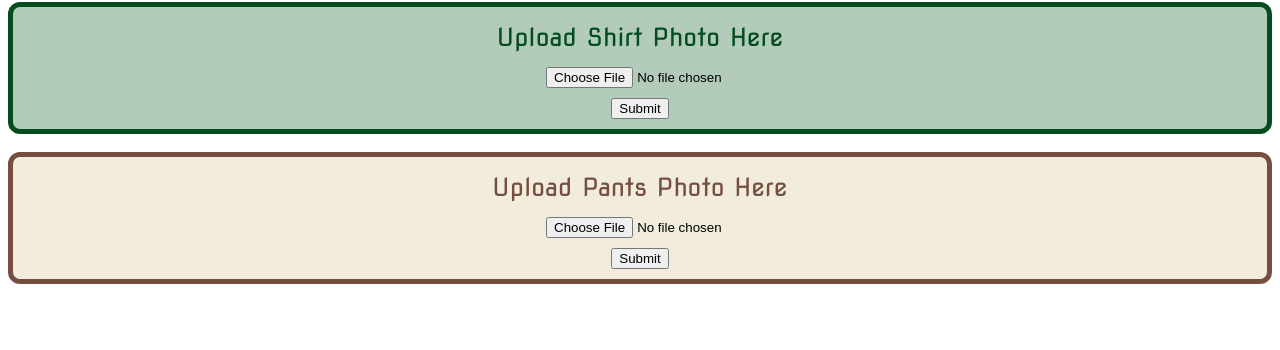
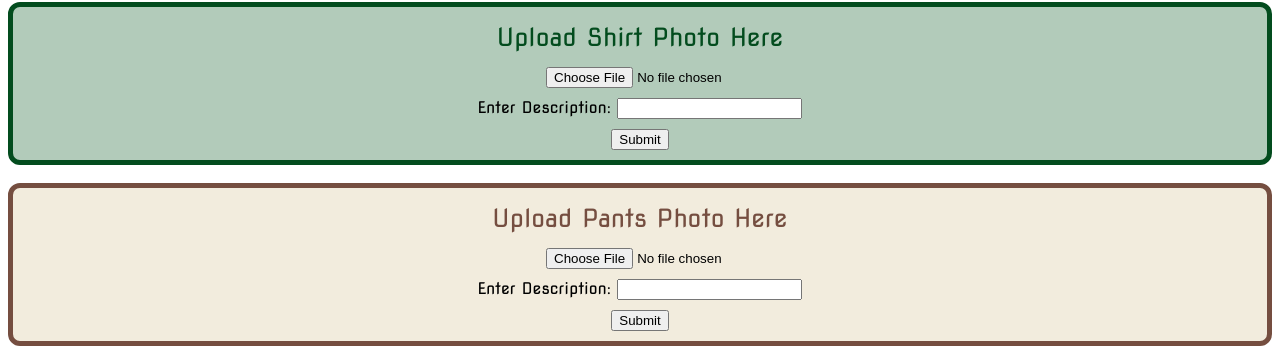
Before and after one commit to njtchang/fithub, a SvelteKit app in the folder frontend/: page /upload in a window 1280 px wide. Shown: the part 473-823 px from the top of the page. Before the commit the page ends 800 px from the top, so only its background shows below. Built offline with nearby package versions, Linux system fonts and the light colour scheme.

Commit message:
put in textbox

```diff
--- a/frontend/src/routes/upload/+page.svelte
+++ b/frontend/src/routes/upload/+page.svelte
@@ -69,6 +69,9 @@
 				required
 			/>
 		</div>
+        <div class="text-field">
+            Enter Description: <input type="text">
+        </div>
 		<div class="submit-button">
 			<button type="submit" on:click={() => sendImage('shirt')}>Submit</button>
 		</div>
@@ -84,6 +87,9 @@
 			<label for="file"></label>
 			<input type="file" id="pantsfile" name="file" accept=".jpg, .jpeg, .png, .webp" required />
 		</div>
+        <div class="text-field">
+            Enter Description: <input type="text">
+        </div>
 		<div class="submit-button">
 			<button type="submit" on:click={() => sendImage('pants')}>Submit</button>
 		</div>
@@ -91,6 +97,11 @@
 </div>
 
 <style>
+    .text-field {
+        text-align:center;
+        font-family: 'Nova Square', sans-serif;
+        padding-top: 10px;
+    }
 	.block-text {
 		font-family: 'Nova Square', sans-serif;
 		font-size: 20px;
```
